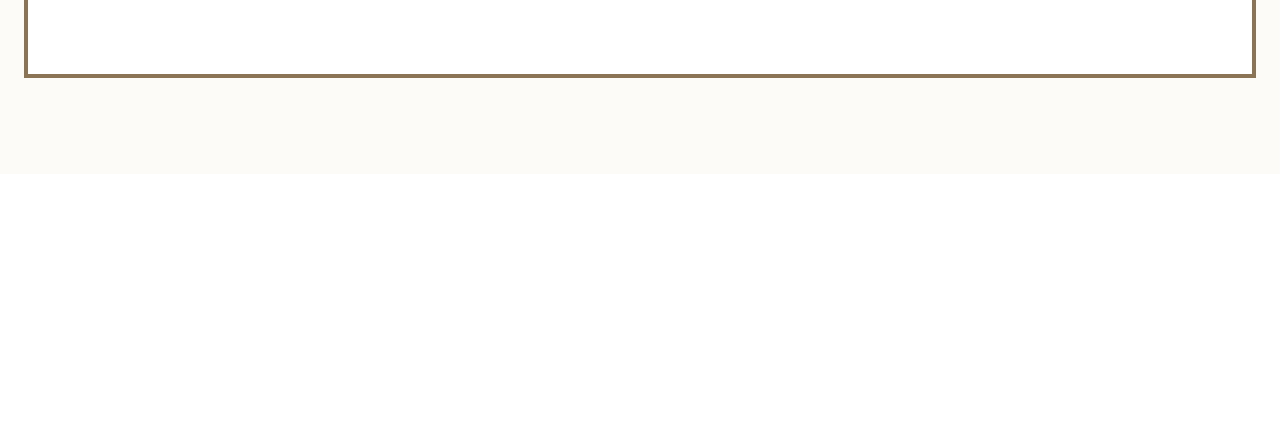
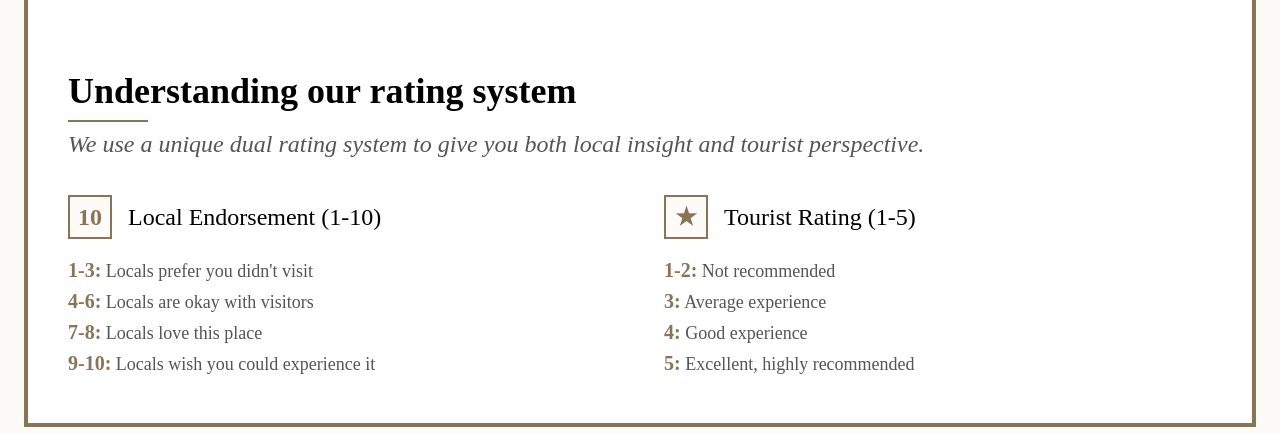
Before and after one commit to AmberCooper23/RootsBehindRoutes, a React app in the folder frontend/: page / in a window 1280 px wide. Shown: the part 1206-1639 px from the top of the page. Before the commit the page ends 1380 px from the top, so only its background shows below. Built offline with nearby package versions, Linux system fonts and the light colour scheme; no server answers; the HTML template or start-up script is replaced by a standard one.

Commit message:
package changing + missing ui put back

```diff
--- a/frontend/package.json
+++ b/frontend/package.json
@@ -5,7 +5,7 @@
   "type": "module",
   "scripts": {
     "dev": "vite",
-    "build": "vite build",
+    "build": "vite build --mode production",
     "lint": "eslint .",
     "preview": "vite preview"
   },
--- a/frontend/src/pages/LandingPage/LandingPage.jsx
+++ b/frontend/src/pages/LandingPage/LandingPage.jsx
@@ -124,7 +124,62 @@ export function LandingPage() {
           ))}
         </section>
         <aside className="ratingSystem">
-          {/* rating system UI unchanged */}
+          <h3 className="ratingSystemTitle">Understanding our rating system</h3>
+          <article className="ratingSystemDivider" aria-hidden="true"></article>
+          <p className="ratingSystemDescription">
+            We use a unique dual rating system to give you both local insight
+            and tourist perspective.
+          </p>
+          <section className="ratingSystemGrid">
+            <article className="ratingSystemCategory">
+              <header className="ratingSystemHeader">
+                <section className="ratingSystemIconContainer">
+                  <article className="ratingSystemIcon">10</article>
+                </section>
+                <h4 className="ratingSystemCategoryTitle">
+                  Local Endorsement (1-10)
+                </h4>
+              </header>
+              <ul className="ratingSystemList">
+                <li className="ratingSystemItem">
+                  <strong>1-3:</strong> Locals prefer you didn't visit
+                </li>
+                <li className="ratingSystemItem">
+                  <strong>4-6:</strong> Locals are okay with visitors
+                </li>
+                <li className="ratingSystemItem">
+                  <strong>7-8:</strong> Locals love this place
+                </li>
+                <li className="ratingSystemItem">
+                  <strong>9-10:</strong> Locals wish you could experience it
+                </li>
+              </ul>
+            </article>
+            <article className="ratingSystemCategory">
+              <header className="ratingSystemHeader">
+                <section className="ratingSystemIconContainer">
+                  <article className="ratingSystemIcon">★</article>
+                </section>
+                <h4 className="ratingSystemCategoryTitle">
+                  Tourist Rating (1-5)
+                </h4>
+              </header>
+              <ul className="ratingSystemList">
+                <li className="ratingSystemItem">
+                  <strong>1-2:</strong> Not recommended
+                </li>
+                <li className="ratingSystemItem">
+                  <strong>3:</strong> Average experience
+                </li>
+                <li className="ratingSystemItem">
+                  <strong>4:</strong> Good experience
+                </li>
+                <li className="ratingSystemItem">
+                  <strong>5:</strong> Excellent, highly recommended
+                </li>
+              </ul>
+            </article>
+          </section>
         </aside>
       </section>
       <ContributeModal
```
Also changed, not shown: 1 other file (tests, documents, lock files or other folders).
